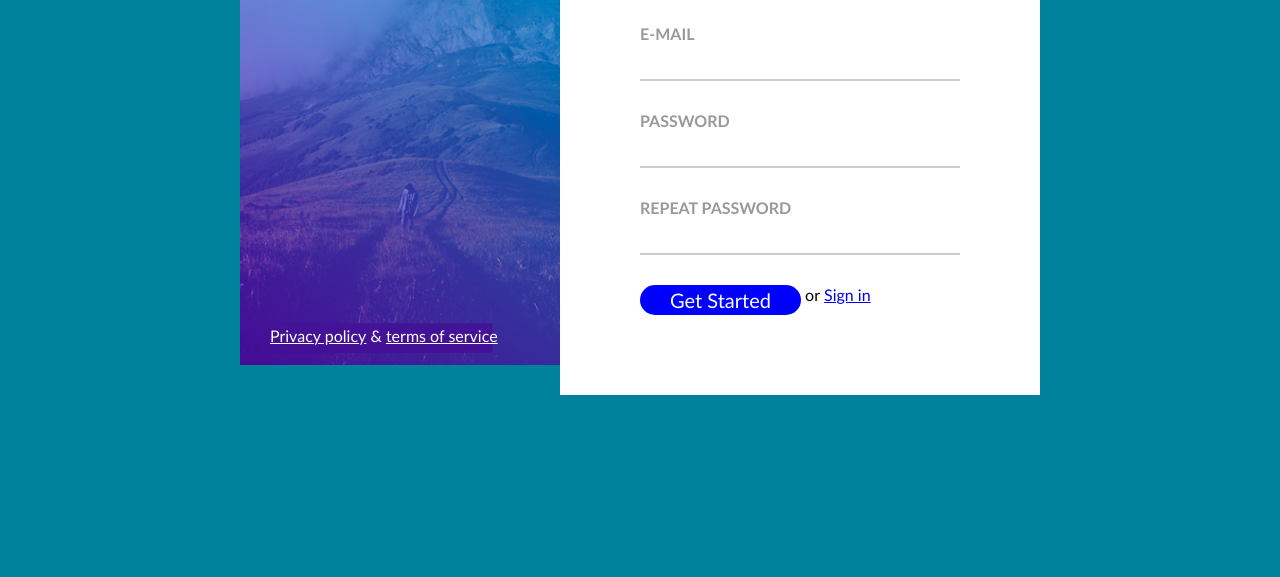
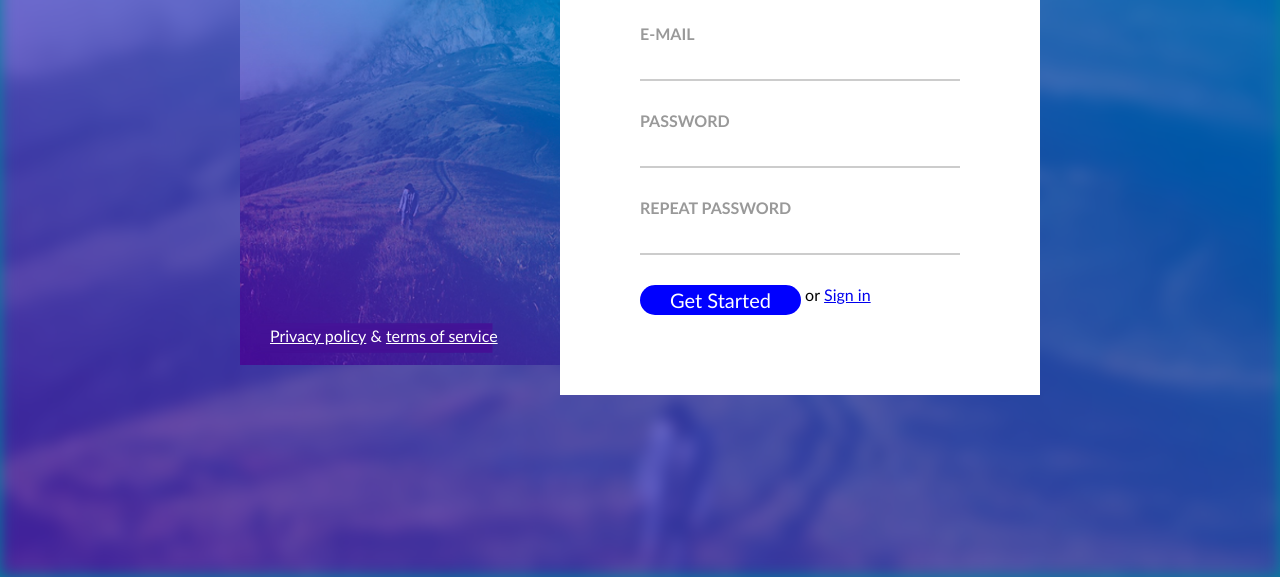
Before and after one commit to front-end-by-rimantas/5-sign-up, a plain HTML site: page index.html in a window 1280 px wide. Shown: the part 223-800 px from the top of the page. Drawn offline with Linux system fonts and the light colour scheme.

Commit message:
Background image

```diff
--- a/css/main.css
+++ b/css/main.css
@@ -10,6 +10,28 @@ body {
     background-color: #00829C;
     font-family: 'Gill Sans', 'Gill Sans MT', Calibri, 'Trebuchet MS', sans-serif;
 }
+
+.background-image {
+    background-image: url(../img/hill.png);
+    background-size: cover;
+    background-repeat: no-repeat;
+    background-position: center;
+}
+
+body > .background {
+    filter: blur(8px);
+    height: 100vh;
+    width: 100%;
+    margin: 0;
+    position: absolute;
+    top: 0;
+    right: 0;
+    bottom: 0;
+    left: 0;
+}
+    body > .background > .background-image {
+        height: 100%;
+    }
 
 body > div {
     display: inline-block;
@@ -27,10 +49,6 @@ body > div {
         top: 30px;
         bottom: 30px;
         color: #FFF;
-        background-image: url(../img/hill.png);
-        background-size: cover;
-        background-repeat: no-repeat;
-        background-position: center;
     }
         body > div > .left > h1 {
             position: absolute;
--- a/index.html
+++ b/index.html
@@ -8,8 +8,12 @@
     <link rel="stylesheet" href="css/main.css">
 </head>
 <body>
+    <div class="background">
+        <div class="background-image"></div>
+    </div>
+
     <div>
-        <div class="left">
+        <div class="left background-image">
             <h1>Sign Up</h1>
             <footer>
                 <a href="#">Privacy policy</a>
```
